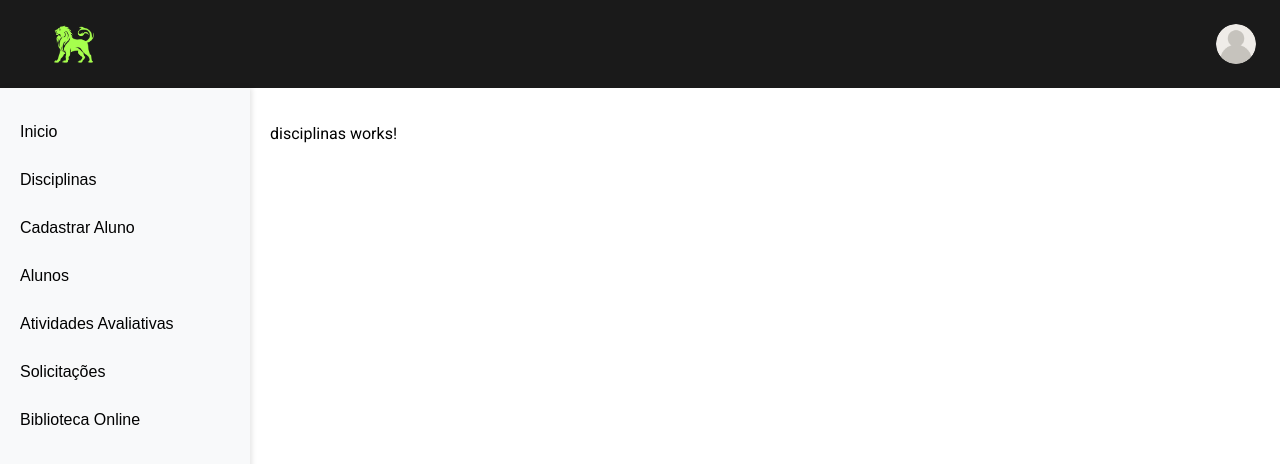
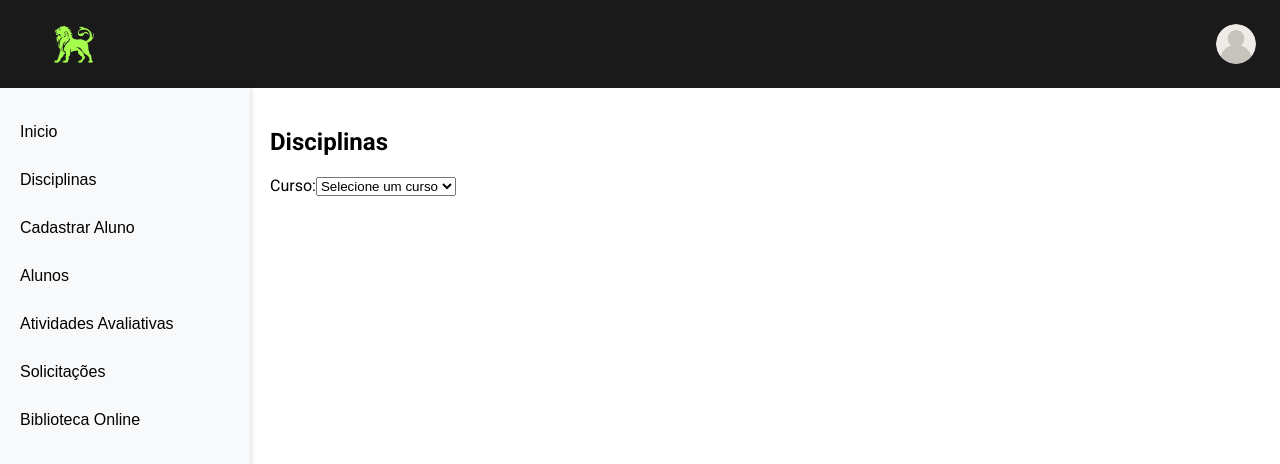
Before and after one commit to barbaracalderon/campus-connect, an Angular app: page /disciplinas in a window 1280 px wide. Shown: the top 464 px of the page. Built offline with nearby package versions, Linux system fonts and the light colour scheme.

Commit message:
feat(cursos&disciplinas): add services for curso and disciplina

```diff
--- a/src/app/cadastro-de-aluno/cadastro-de-aluno.component.html
+++ b/src/app/cadastro-de-aluno/cadastro-de-aluno.component.html
@@ -39,9 +39,7 @@
           <label for="curso">Curso:</label>
           <select id="curso" formControlName="curso" class="form-control">
             <option value="" disabled>Selecione um curso</option>
-            <option value="curso1">Curso 1</option>
-            <option value="curso2">Curso 2</option>
-            <option value="curso3">Curso 3</option>
+            <option *ngFor="let curso of cursos" [value]="curso.nome">{{ curso.nome }}</option>
           </select>
           <div *ngIf="alunoForm.get('curso')?.invalid && alunoForm.get('curso')?.touched" class="error-message">
             Curso é obrigatório.
--- a/src/app/cadastro-de-aluno/cadastro-de-aluno.component.ts
+++ b/src/app/cadastro-de-aluno/cadastro-de-aluno.component.ts
@@ -2,6 +2,7 @@ import { Component } from '@angular/core';
 import { FormBuilder, FormGroup, Validators, ReactiveFormsModule } from '@angular/forms';
 import { CommonModule } from '@angular/common';
 import { Router } from '@angular/router';
+import { CursosService } from '../services/cursos.service';
 
 @Component({
   selector: 'app-cadastro-de-aluno',
@@ -13,8 +14,9 @@ import { Router } from '@angular/router';
 export class CadastroDeAlunoComponent {
   alunoForm: FormGroup;
   alunoToEdit: any;
+  cursos: any[] = [];
 
-  constructor(private fb: FormBuilder, private router: Router) {
+  constructor(private fb: FormBuilder, private router: Router, private cursosService: CursosService) {
     this.alunoForm = this.fb.group({
       nomeCompleto: ['', Validators.required],
       cpf: ['', Validators.required],
@@ -22,6 +24,8 @@ export class CadastroDeAlunoComponent {
       celular: ['', Validators.required],
       curso: ['', Validators.required]
     });
+
+    this.cursos = this.cursosService.getCursos();
 
     this.alunoToEdit = this.router.getCurrentNavigation()?.extras.state?.['aluno'];
     if (this.alunoToEdit) {
--- a/src/app/disciplinas/disciplinas.component.html
+++ b/src/app/disciplinas/disciplinas.component.html
@@ -1 +1,29 @@
-<p>disciplinas works!</p>
+<div class="container">
+    <h2>Disciplinas</h2>
+    <div class="form-group">
+      <label for="curso">Curso:</label>
+      <select id="curso" [(ngModel)]="selectedCurso" (change)="onCursoChange()" class="form-control">
+        <option value="" disabled>Selecione um curso</option>
+        <option *ngFor="let curso of cursos" [value]="curso">{{ curso }}</option>
+      </select>
+    </div>
+
+    <div class="form-group" *ngIf="selectedCurso">
+      <label for="semestre">Semestre:</label>
+      <select id="semestre" [(ngModel)]="selectedSemestre" (change)="onSemestreChange()" class="form-control">
+        <option value="" disabled>Selecione um semestre</option>
+        <option *ngFor="let semestre of [1, 2, 3, 4, 5, 6, 7, 8]" [value]="semestre">{{ semestre }}</option>
+      </select>
+    </div>
+
+    <div *ngIf="disciplinas.length > 0">
+      <h3>Disciplinas</h3>
+      <ul>
+        <li *ngFor="let disciplina of disciplinas">{{ disciplina }}</li>
+      </ul>
+    </div>
+
+    <div *ngIf="disciplinas.length === 0 && selectedCurso && selectedSemestre !== null">
+      <p>Nenhuma disciplina encontrada para o curso e semestre selecionados.</p>
+    </div>
+  </div>
--- a/src/app/disciplinas/disciplinas.component.ts
+++ b/src/app/disciplinas/disciplinas.component.ts
@@ -1,12 +1,37 @@
 import { Component } from '@angular/core';
+import { CommonModule } from '@angular/common';
+import { FormsModule } from '@angular/forms';
+import { DisciplinasService } from '../services/disciplinas.service';
 
 @Component({
   selector: 'app-disciplinas',
   standalone: true,
-  imports: [],
+  imports: [CommonModule, FormsModule],
   templateUrl: './disciplinas.component.html',
-  styleUrl: './disciplinas.component.css'
+  styleUrls: ['./disciplinas.component.css']
 })
 export class DisciplinasComponent {
+  cursos: string[] = ['Curso 1', 'Curso 2', 'Curso 3'];
+  selectedCurso: string = '';
+  selectedSemestre: number | null = null;
+  disciplinas: string[] = [];
 
+  constructor(private disciplinasService: DisciplinasService) {}
+
+  onCursoChange() {
+    if (this.selectedCurso) {
+      this.disciplinas = this.disciplinasService.getDisciplinasCurso(this.selectedCurso);
+      this.selectedSemestre = null;
+    } else {
+      this.disciplinas = [];
+    }
+  }
+
+  onSemestreChange() {
+    if (this.selectedCurso && this.selectedSemestre !== null) {
+      this.disciplinas = this.disciplinasService.getDisciplinasCursoSemestre(this.selectedCurso, this.selectedSemestre);
+    } else {
+      this.disciplinas = [];
+    }
+  }
 }
--- /dev/null
+++ b/src/app/services/cursos.service.ts
@@ -0,0 +1,19 @@
+import { Injectable } from '@angular/core';
+
+@Injectable({
+  providedIn: 'root'
+})
+export class CursosService {
+
+  private cursos = [
+    { id: 1, nome: 'Curso 1' },
+    { id: 2, nome: 'Curso 2' },
+    { id: 3, nome: 'Curso 3' }
+  ];
+
+  constructor() { }
+
+  getCursos() {
+    return this.cursos;
+  }
+}
--- /dev/null
+++ b/src/app/services/disciplinas.service.ts
@@ -0,0 +1,40 @@
+import { Injectable } from '@angular/core';
+
+interface CursoDisciplinas {
+  [key: string]: {
+    [semestre: number]: string[];
+  };
+}
+
+@Injectable({
+  providedIn: 'root',
+})
+export class DisciplinasService {
+  private disciplinas: CursoDisciplinas = {
+    'Curso 1': {
+      1: ['Disciplina A1', 'Disciplina A2'],
+      2: ['Disciplina B1', 'Disciplina B2'],
+    },
+    'Curso 2': {
+      1: ['Disciplina C1', 'Disciplina C2'],
+      2: ['Disciplina D1', 'Disciplina D2'],
+    },
+    'Curso 3': {
+      1: ['Disciplina E1', 'Disciplina E2'],
+      2: ['Disciplina F1', 'Disciplina F2'],
+    },
+  };
+
+  getDisciplinasCurso(curso: string): string[] {
+    const cursoDisciplinas = this.disciplinas[curso];
+    if (!cursoDisciplinas) {
+      return [];
+    }
+
+    return Object.values(cursoDisciplinas).flat();
+  }
+
+  getDisciplinasCursoSemestre(curso: string, semestre: number): string[] {
+    return this.disciplinas[curso]?.[semestre] || [];
+  }
+}
```
